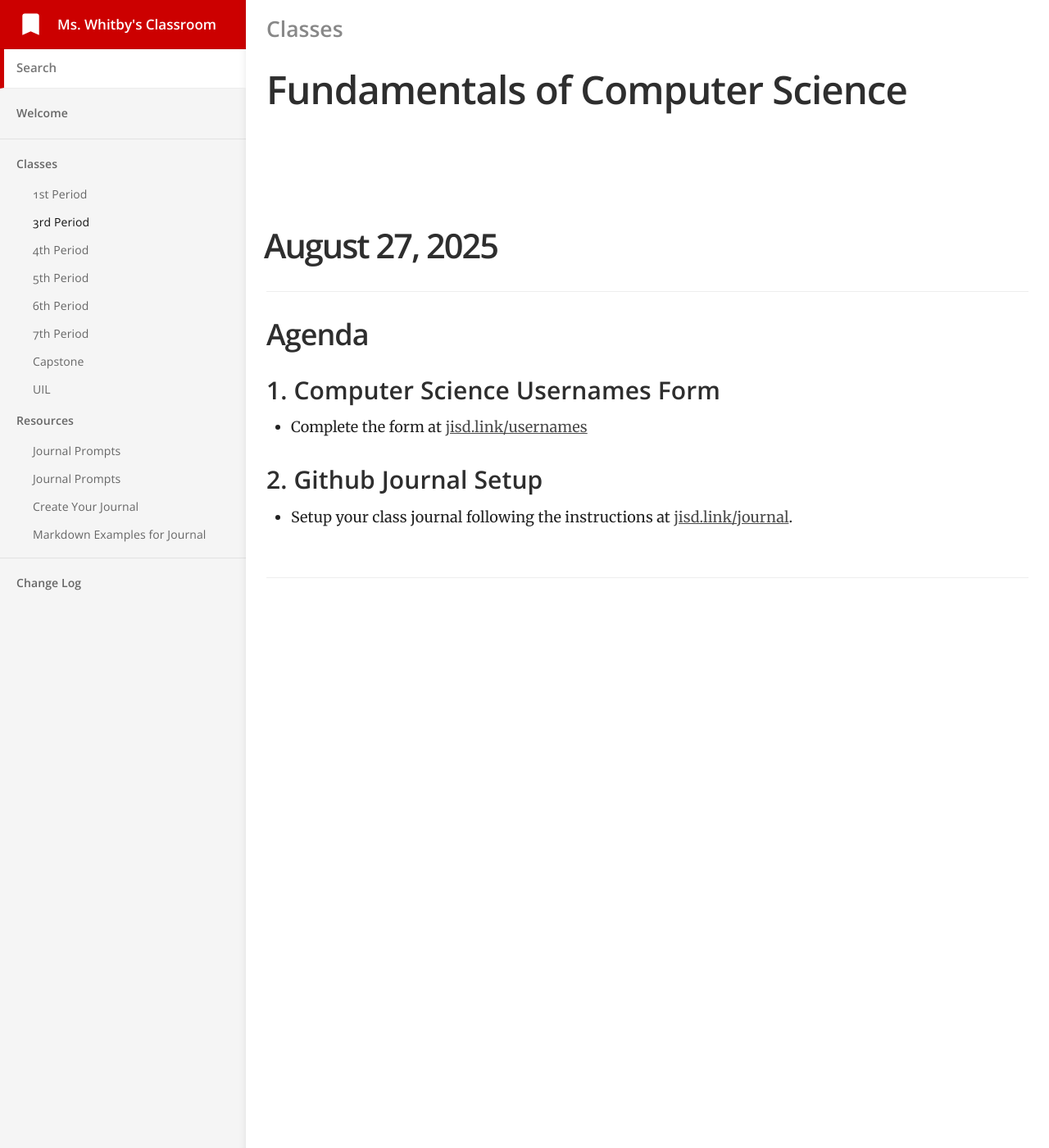
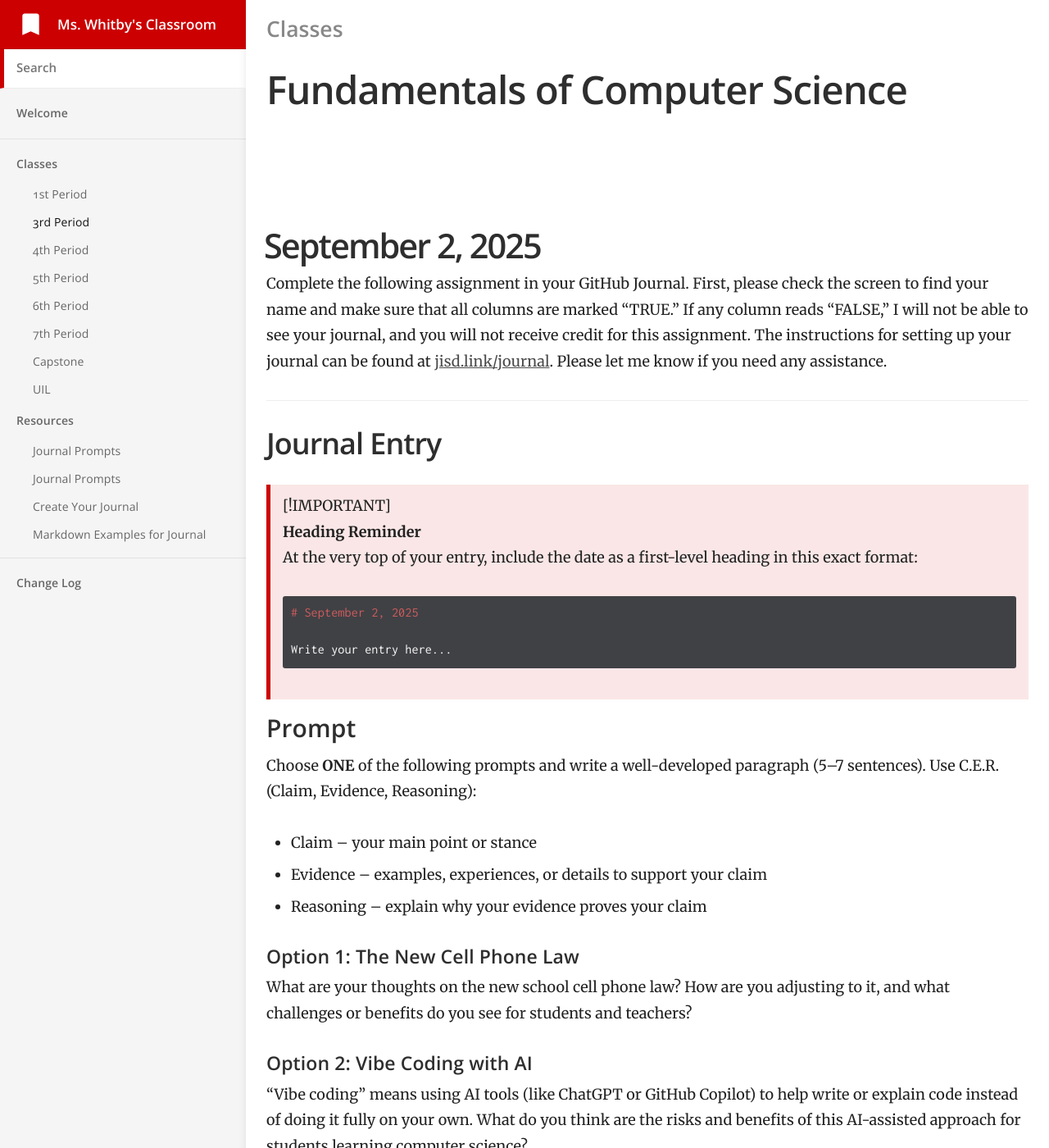
Before and after one commit to mswhitby/classroom, a Jekyll site: the page built from _docs/classes/3rd.md, in a window 1280 px wide and 1400 px high. Shown: the whole window at 82% size. Built offline with Jekyll 4.4.1, drawn with Linux system fonts in a browser that asks for light colours; some of the changed text lies outside the part shown.

Commit message:
Updated journal prompt

````diff
--- a/_docs/classes/3rd.md
+++ b/_docs/classes/3rd.md
@@ -4,6 +4,42 @@ subtitle: Fundamentals of Computer Science
 category: Classes
 order: 2
 ---
+
+# September 2, 2025
+
+Complete the following assignment in your GitHub Journal. First, please check the screen to find your name and make sure that all columns are marked "TRUE." If any column reads "FALSE," I will not be able to see your journal, and you will not receive credit for this assignment. The instructions for setting up your journal can be found at [jisd.link/journal](https://github.com/mswhitby/classroom/blob/main/_docs/resources/journal_creation.md). Please let me know if you need any assistance.
+
+## Journal Entry
+
+
+> [!IMPORTANT]
+> **Heading Reminder**
+> At the very top of your entry, include the date as a first-level heading in this exact format:
+>
+> ```markdown
+> # September 2, 2025
+>
+> Write your entry here...
+> ```
+
+### Prompt
+
+Choose **ONE** of the following prompts and write a well-developed paragraph (5–7 sentences). Use C.E.R. (Claim, Evidence, Reasoning):
+- Claim – your main point or stance
+- Evidence – examples, experiences, or details to support your claim
+- Reasoning – explain why your evidence proves your claim
+
+#### Option 1: The New Cell Phone Law
+
+What are your thoughts on the new school cell phone law? How are you adjusting to it, and what challenges or benefits do you see for students and teachers?
+
+#### Option 2: Vibe Coding with AI
+
+“Vibe coding” means using AI tools (like ChatGPT or GitHub Copilot) to help write or explain code instead of doing it fully on your own. What do you think are the risks and benefits of this AI-assisted approach for students learning computer science?
+
+#### Option 3: Computer Science Expectations
+
+What did you think computer science was before starting this class? Has your view changed so far? What do you hope to get from this course?
 
 # August 27, 2025
 
````
Also changed, not shown: _docs/resources/journal.md (+9 -4 lines).
